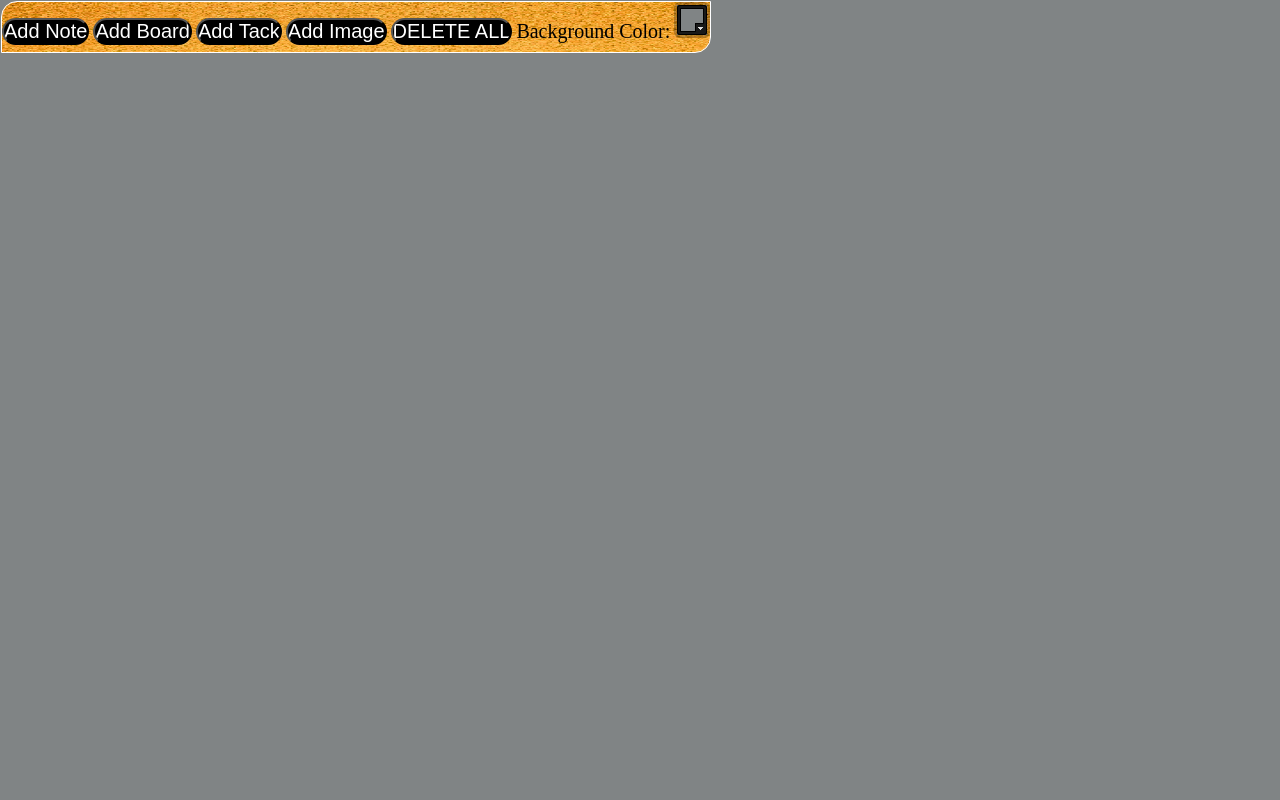
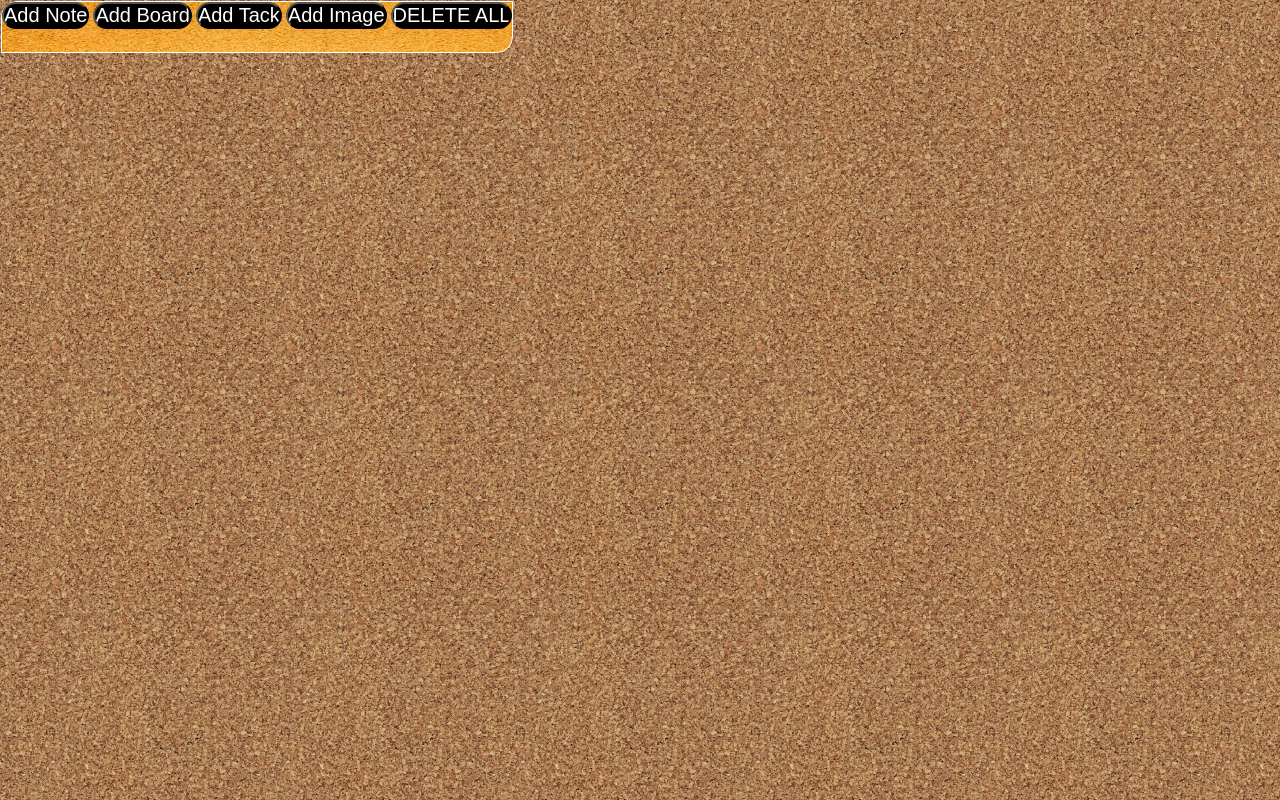
Before and after one commit to Cross22/corkboard, a plain HTML site: page index.html in a window 1280 px wide. Drawn offline with Linux system fonts and the light colour scheme; a web font is replaced by a local one.

Commit message:
cork background

```diff
--- a/index.html
+++ b/index.html
@@ -40,11 +40,11 @@
             <input id="btnImg" onclick="addImage()" type="button" value="Add Image"/>
             <input id="btnClear" onclick="clearLocalStorage()" type="button" value="DELETE ALL"/>
 
-            <p id="textoColor">Background Color:</p>
-            <div id="colorSelector">
-                <div style="background-color: #808485">
-                </div>
-            </div>
+<!--            <p id="textoColor">Background Color:</p>-->
+<!--            <div id="colorSelector">-->
+<!--                <div style="background-color: #808485">-->
+<!--                </div>-->
+<!--            </div>-->
         </div>
         <br>
         <br>
--- a/js/notas.js
+++ b/js/notas.js
@@ -7,6 +7,11 @@ var numBoards = 0;
 var numTacks = 0;
 var numImages = 0;
 
+function setBackgroundImg() {
+    $("#bod").css("background-image", "url(img/kork03.jpg)");
+    $("#bod").css("background-repeat", "repeat");
+}
+
 function main() {
     var objSerialized1 = localStorage.getItem("colorFondo");
     if (objSerialized1 != null) {
@@ -15,6 +20,7 @@ function main() {
         $("#colorSelector div").css("backgroundColor", "#" + color);
     }
 
+    setBackgroundImg();
 
     $("#colorSelector").ColorPicker({
                                     color: "#0C5871",
@@ -401,7 +407,7 @@ function clickYellow() {
 
 function overColores() {
 
-    $("#" + numAux + " .colores").slideDown("slow");
+    $("#" + numAux + " .colores").slideDown("fast");
     $("#" + numAux + " .colores").css("zIndex", "500");
 }
 
@@ -411,7 +417,7 @@ function outNote() {
     var num = x.attr("id");
     $("#" + num + " .btnX").css("display", "none");
     $("#" + num + " .color").css("display", "none");
-    $("#" + num + " .colores").slideUp("slow");
+    $("#" + num + " .colores").slideUp("fast");
 }
 
 
```
Also changed, not shown: img/kork03.jpg (added), img/ta.png.
